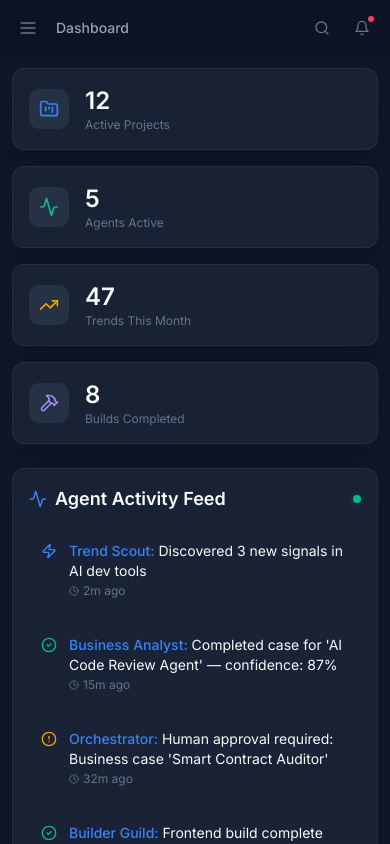
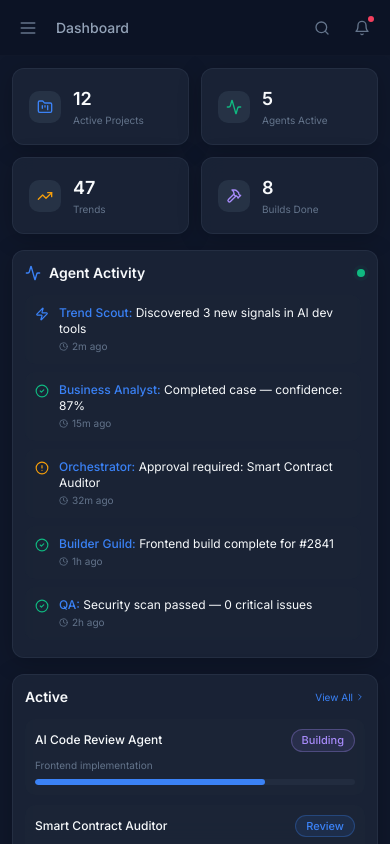
Before and after one commit to toker1987/forge-platform, a React (Vite) app: page /dashboard in a window 390 px wide. Built offline with nearby package versions, Linux system fonts and the light colour scheme.

Commit message:
feat: add all pages and landing sections with full mobile responsiveness

```diff
--- a/src/pages/Dashboard.tsx
+++ b/src/pages/Dashboard.tsx
@@ -6,25 +6,25 @@ import GlassCard from "@/components/GlassCard"
 const stats = [
   { label: "Active Projects", value: 12, icon: FolderKanban, color: "text-forge-blue" },
   { label: "Agents Active", value: 5, icon: Activity, color: "text-forge-emerald" },
-  { label: "Trends This Month", value: 47, icon: TrendingUp, color: "text-forge-amber" },
-  { label: "Builds Completed", value: 8, icon: Hammer, color: "text-forge-purple" },
+  { label: "Trends", value: 47, icon: TrendingUp, color: "text-forge-amber" },
+  { label: "Builds Done", value: 8, icon: Hammer, color: "text-forge-purple" },
 ]
 
 const feedItems = [
   { agent: "Trend Scout", action: "Discovered 3 new signals in AI dev tools", time: "2m ago", type: "info" },
-  { agent: "Business Analyst", action: "Completed case for 'AI Code Review Agent' — confidence: 87%", time: "15m ago", type: "success" },
-  { agent: "Orchestrator", action: "Human approval required: Business case 'Smart Contract Auditor'", time: "32m ago", type: "warning" },
-  { agent: "Builder Guild", action: "Frontend build complete for project #2841", time: "1h ago", type: "success" },
-  { agent: "QA", action: "Security scan passed — 0 critical issues found", time: "2h ago", type: "success" },
-  { agent: "Trend Scout", action: "Signal velocity dropping for 'no-code databases'", time: "3h ago", type: "info" },
-  { agent: "Builder Guild", action: "Backend API tests failing — retrying with fix", time: "4h ago", type: "error" },
+  { agent: "Business Analyst", action: "Completed case — confidence: 87%", time: "15m ago", type: "success" },
+  { agent: "Orchestrator", action: "Approval required: Smart Contract Auditor", time: "32m ago", type: "warning" },
+  { agent: "Builder Guild", action: "Frontend build complete for #2841", time: "1h ago", type: "success" },
+  { agent: "QA", action: "Security scan passed — 0 critical issues", time: "2h ago", type: "success" },
+  { agent: "Trend Scout", action: "Signal velocity dropping for no-code DBs", time: "3h ago", type: "info" },
+  { agent: "Builder Guild", action: "Backend API tests failing — retrying", time: "4h ago", type: "error" },
 ]
 
 const activeProjects = [
   { id: "2841", name: "AI Code Review Agent", status: "IN_BUILD", stage: "Frontend implementation", progress: 72 },
   { id: "2840", name: "Smart Contract Auditor", status: "CASE_BUILT", stage: "Awaiting approval", progress: 35 },
   { id: "2839", name: "DevOps Metrics Dashboard", status: "QA_REVIEW", stage: "Security scanning", progress: 91 },
-  { id: "2838", name: "API Rate Limiter", status: "LIVE", stage: "Deployed to production", progress: 100 },
+  { id: "2838", name: "API Rate Limiter", status: "LIVE", stage: "Deployed", progress: 100 },
 ]
 
 const statusConfig: Record<string, { class: string; label: string }> = {
@@ -38,34 +38,51 @@ const statusConfig: Record<string, { class: string; label: string }> = {
 
 export default function Dashboard() {
   return (
-    <div className="space-y-6">
-      <div className="grid grid-cols-1 sm:grid-cols-2 lg:grid-cols-4 gap-4">
+    <div className="space-y-4 sm:space-y-6">
+      <div className="grid grid-cols-2 lg:grid-cols-4 gap-3 sm:gap-4">
         {stats.map((stat, i) => (
           <motion.div key={stat.label} initial={{ opacity: 0, y: 20 }} animate={{ opacity: 1, y: 0 }} transition={{ delay: i * 0.08 }}>
-            <GlassCard className="flex items-center gap-4">
-              <div className={`w-10 h-10 rounded-lg bg-forge-surface-elevated/50 flex items-center justify-center ${stat.color}`}><stat.icon size={20} /></div>
-              <div><p className="text-2xl font-bold text-forge-text-primary">{stat.value}</p><p className="text-xs text-forge-text-tertiary">{stat.label}</p></div>
+            <GlassCard className="flex items-center gap-3 sm:gap-4">
+              <div className={`w-8 h-8 sm:w-10 sm:h-10 rounded-lg bg-forge-surface-elevated/50 flex items-center justify-center ${stat.color} shrink-0`}>
+                <stat.icon size={16} className="sm:hidden" />
+                <stat.icon size={20} className="hidden sm:block" />
+              </div>
+              <div className="min-w-0">
+                <p className="text-lg sm:text-2xl font-bold text-forge-text-primary">{stat.value}</p>
+                <p className="text-[10px] sm:text-xs text-forge-text-tertiary truncate">{stat.label}</p>
+              </div>
             </GlassCard>
           </motion.div>
         ))}
       </div>
-      <div className="grid grid-cols-1 lg:grid-cols-3 gap-6">
+      <div className="grid grid-cols-1 lg:grid-cols-3 gap-4 sm:gap-6">
         <motion.div initial={{ opacity: 0, y: 20 }} animate={{ opacity: 1, y: 0 }} transition={{ delay: 0.3 }} className="lg:col-span-2">
-          <GlassCard>
-            <div className="flex items-center justify-between mb-4">
-              <h2 className="text-lg font-semibold text-forge-text-primary flex items-center gap-2"><Activity size={18} className="text-forge-blue" />Agent Activity Feed</h2>
-              <span className="relative flex h-2 w-2"><span className="animate-ping absolute inline-flex h-full w-full rounded-full bg-forge-emerald opacity-75" /><span className="relative inline-flex rounded-full h-2 w-2 bg-forge-emerald" /></span>
+          <GlassCard className="p-3 sm:p-5 lg:p-6">
+            <div className="flex items-center justify-between mb-3 sm:mb-4">
+              <h2 className="text-sm sm:text-lg font-semibold text-forge-text-primary flex items-center gap-2">
+                <Activity size={16} className="text-forge-blue sm:hidden" />
+                <Activity size={18} className="text-forge-blue hidden sm:block" />
+                Agent Activity
+              </h2>
+              <span className="relative flex h-2 w-2">
+                <span className="animate-ping absolute inline-flex h-full w-full rounded-full bg-forge-emerald opacity-75" />
+                <span className="relative inline-flex rounded-full h-2 w-2 bg-forge-emerald" />
+              </span>
             </div>
-            <div className="space-y-3 max-h-[400px] overflow-y-auto scrollbar-hide pr-1">
+            <div className="space-y-2 sm:space-y-3 max-h-[350px] sm:max-h-[400px] overflow-y-auto scrollbar-hide pr-1">
               {feedItems.map((item, i) => (
-                <div key={i} className="flex items-start gap-3 p-3 rounded-lg bg-forge-surface/30 hover:bg-forge-surface/50 transition-colors">
-                  {item.type === "success" && <CheckCircle2 size={16} className="text-forge-emerald shrink-0 mt-0.5" />}
-                  {item.type === "warning" && <AlertCircle size={16} className="text-forge-amber shrink-0 mt-0.5" />}
-                  {item.type === "error" && <AlertCircle size={16} className="text-forge-rose shrink-0 mt-0.5" />}
-                  {item.type === "info" && <Zap size={16} className="text-forge-blue shrink-0 mt-0.5" />}
+                <div key={i} className="flex items-start gap-2.5 sm:gap-3 p-2.5 sm:p-3 rounded-lg bg-forge-surface/30 hover:bg-forge-surface/50 transition-colors">
+                  {item.type === "success" && <CheckCircle2 size={14} className="text-forge-emerald shrink-0 mt-0.5 sm:hidden" />}
+                  {item.type === "success" && <CheckCircle2 size={16} className="text-forge-emerald shrink-0 mt-0.5 hidden sm:block" />}
+                  {item.type === "warning" && <AlertCircle size={14} className="text-forge-amber shrink-0 mt-0.5 sm:hidden" />}
+                  {item.type === "warning" && <AlertCircle size={16} className="text-forge-amber shrink-0 mt-0.5 hidden sm:block" />}
+                  {item.type === "error" && <AlertCircle size={14} className="text-forge-rose shrink-0 mt-0.5 sm:hidden" />}
+                  {item.type === "error" && <AlertCircle size={16} className="text-forge-rose shrink-0 mt-0.5 hidden sm:block" />}
+                  {item.type === "info" && <Zap size={14} className="text-forge-blue shrink-0 mt-0.5 sm:hidden" />}
+                  {item.type === "info" && <Zap size={16} className="text-forge-blue shrink-0 mt-0.5 hidden sm:block" />}
                   <div className="flex-1 min-w-0">
-                    <p className="text-sm text-forge-text-primary"><span className="font-medium text-forge-blue">{item.agent}:</span> {item.action}</p>
-                    <p className="text-xs text-forge-text-tertiary mt-0.5 flex items-center gap-1"><Clock size={10} /> {item.time}</p>
+                    <p className="text-xs sm:text-sm text-forge-text-primary"><span className="font-medium text-forge-blue">{item.agent}:</span>{" "}{item.action}</p>
+                    <p className="text-[10px] sm:text-xs text-forge-text-tertiary mt-0.5 flex items-center gap-1"><Clock size={9} className="sm:hidden" /><Clock size={10} className="hidden sm:block" /> {item.time}</p>
                   </div>
                 </div>
               ))}
@@ -73,21 +90,21 @@ export default function Dashboard() {
           </GlassCard>
         </motion.div>
         <motion.div initial={{ opacity: 0, y: 20 }} animate={{ opacity: 1, y: 0 }} transition={{ delay: 0.4 }}>
-          <GlassCard>
-            <div className="flex items-center justify-between mb-4">
-              <h2 className="text-lg font-semibold text-forge-text-primary">Active Projects</h2>
-              <Link to="/projects" className="text-xs text-forge-blue hover:underline flex items-center gap-0.5">View All <ChevronRight size={12} /></Link>
+          <GlassCard className="p-3 sm:p-5 lg:p-6">
+            <div className="flex items-center justify-between mb-3 sm:mb-4">
+              <h2 className="text-sm sm:text-lg font-semibold text-forge-text-primary">Active</h2>
+              <Link to="/projects" className="text-[10px] sm:text-xs text-forge-blue hover:underline flex items-center gap-0.5">View All <ChevronRight size={10} /></Link>
             </div>
-            <div className="space-y-3">
+            <div className="space-y-2.5 sm:space-y-3">
               {activeProjects.map((project) => {
                 const status = statusConfig[project.status]
                 return (
-                  <Link key={project.id} to={`/projects/${project.id}/build`} className="block p-3 rounded-lg bg-forge-surface/30 hover:bg-forge-surface/50 transition-colors">
-                    <div className="flex items-center justify-between mb-2">
-                      <p className="text-sm font-medium text-forge-text-primary truncate pr-2">{project.name}</p>
+                  <Link key={project.id} to={`/projects/${project.id}/build`} className="block p-2.5 sm:p-3 rounded-lg bg-forge-surface/30 hover:bg-forge-surface/50 transition-colors">
+                    <div className="flex items-center justify-between mb-1.5 sm:mb-2">
+                      <p className="text-xs sm:text-sm font-medium text-forge-text-primary truncate pr-2">{project.name}</p>
                       <span className={`status-badge shrink-0 ${status.class}`}>{status.label}</span>
                     </div>
-                    <p className="text-xs text-forge-text-tertiary mb-2">{project.stage}</p>
+                    <p className="text-[10px] sm:text-xs text-forge-text-tertiary mb-1.5 sm:mb-2">{project.stage}</p>
                     <div className="w-full h-1.5 bg-forge-surface-elevated/30 rounded-full overflow-hidden">
                       <div className="h-full rounded-full transition-all duration-500" style={{ width: `${project.progress}%`, background: project.progress === 100 ? "#10B981" : project.progress > 70 ? "#3B82F6" : project.progress > 35 ? "#A78BFA" : "#F59E0B" }} />
                     </div>
```
Also changed, not shown: src/pages/Login.tsx (+22 -23 lines), src/pages/Home.tsx (line endings or trailing spaces).
